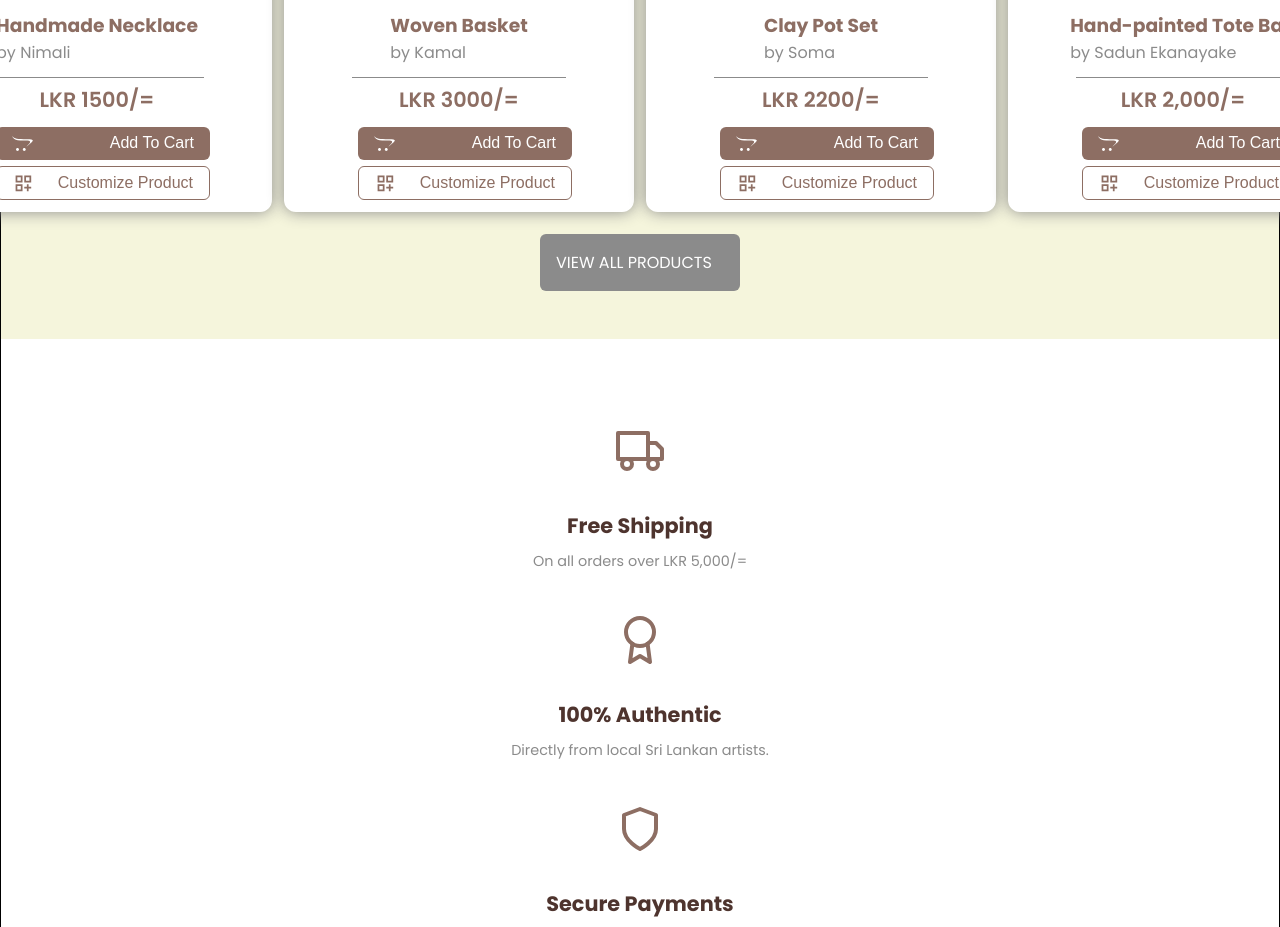
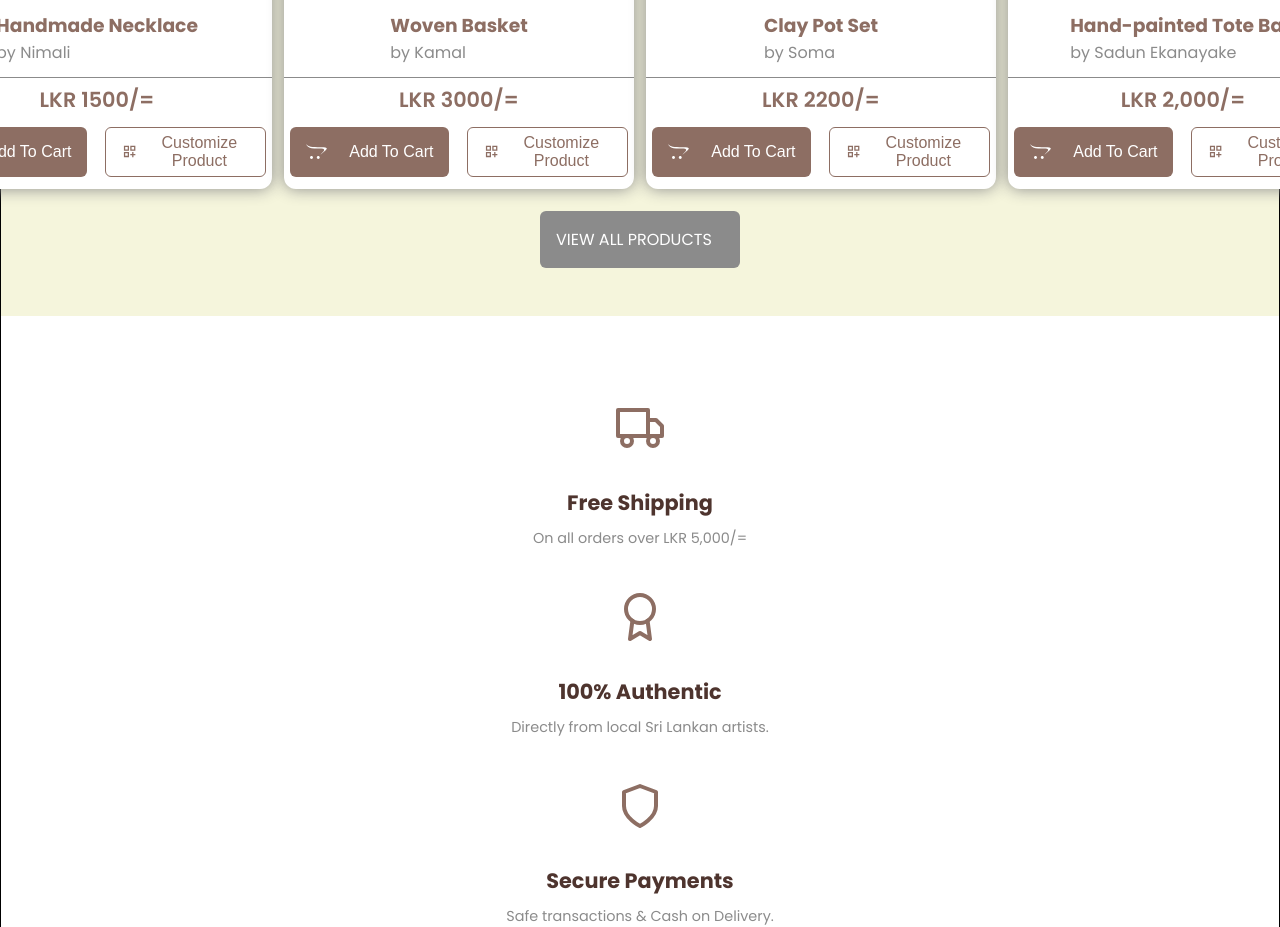
Before and after one commit to lakshan-beast/Zestara, a React (Vite) app: page / in a window 1280 px wide. Shown: the part 1201-2128 px from the top of the page. Built offline with nearby package versions, Linux system fonts and the light colour scheme.

Commit message:
fix: comment out unused imports and change button layout to row in _cards.scss

```diff
--- a/src/styles/components/_cards.scss
+++ b/src/styles/components/_cards.scss
@@ -1,7 +1,7 @@
-@import "../abstracts/variables";
-@import "../abstracts/mixins";
+// @import "../abstracts/variables";
+// @import "../abstracts/mixins";
 
-@import "../components/buttons";
+// @import "../components/buttons";
 
 .product-card {
   background-color: $white;
@@ -70,7 +70,7 @@
   }
   &__buttons {
     display: flex;
-    flex-direction: column;
+    flex-direction: row;
     gap: 6px;
     margin: 12px 0;
 
```
